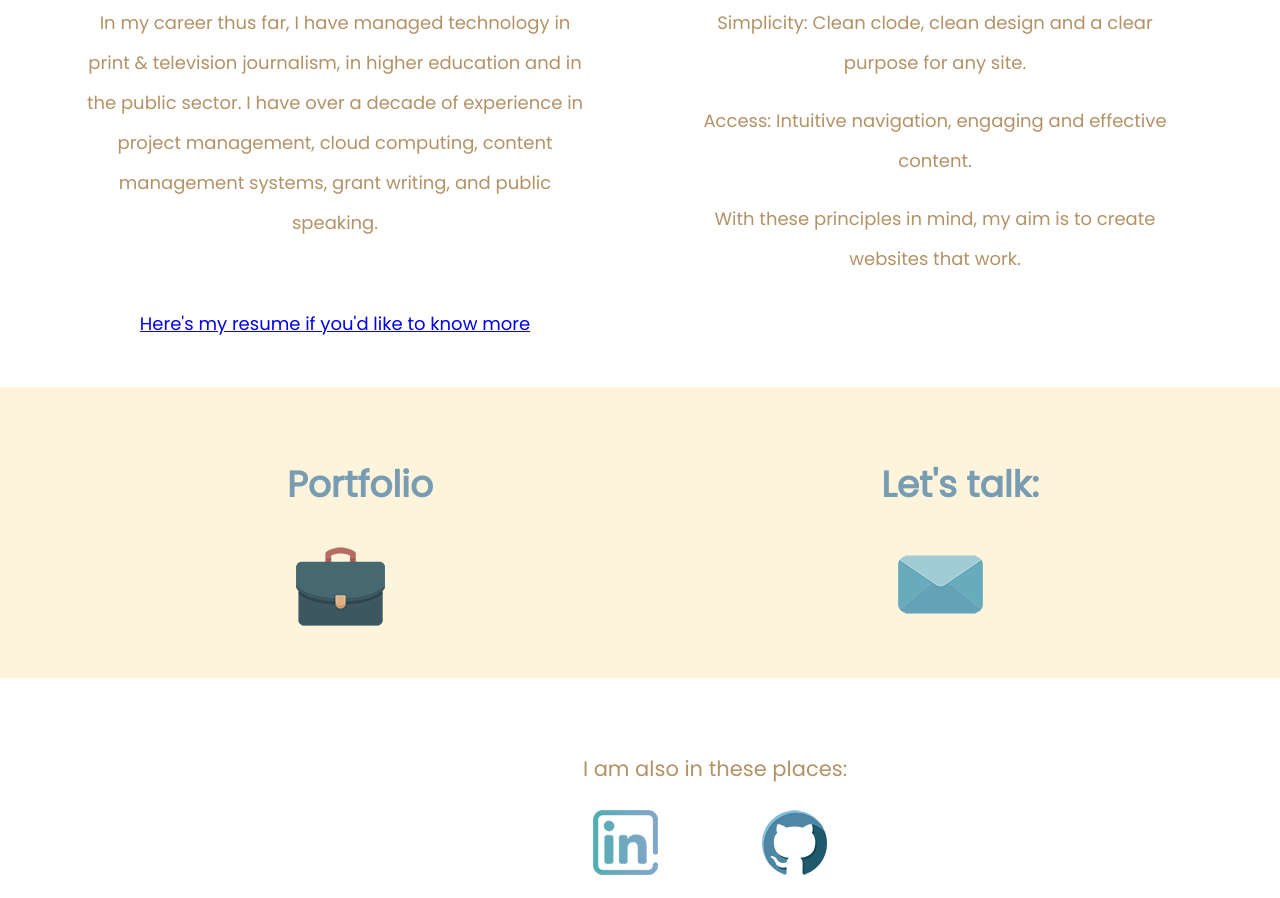
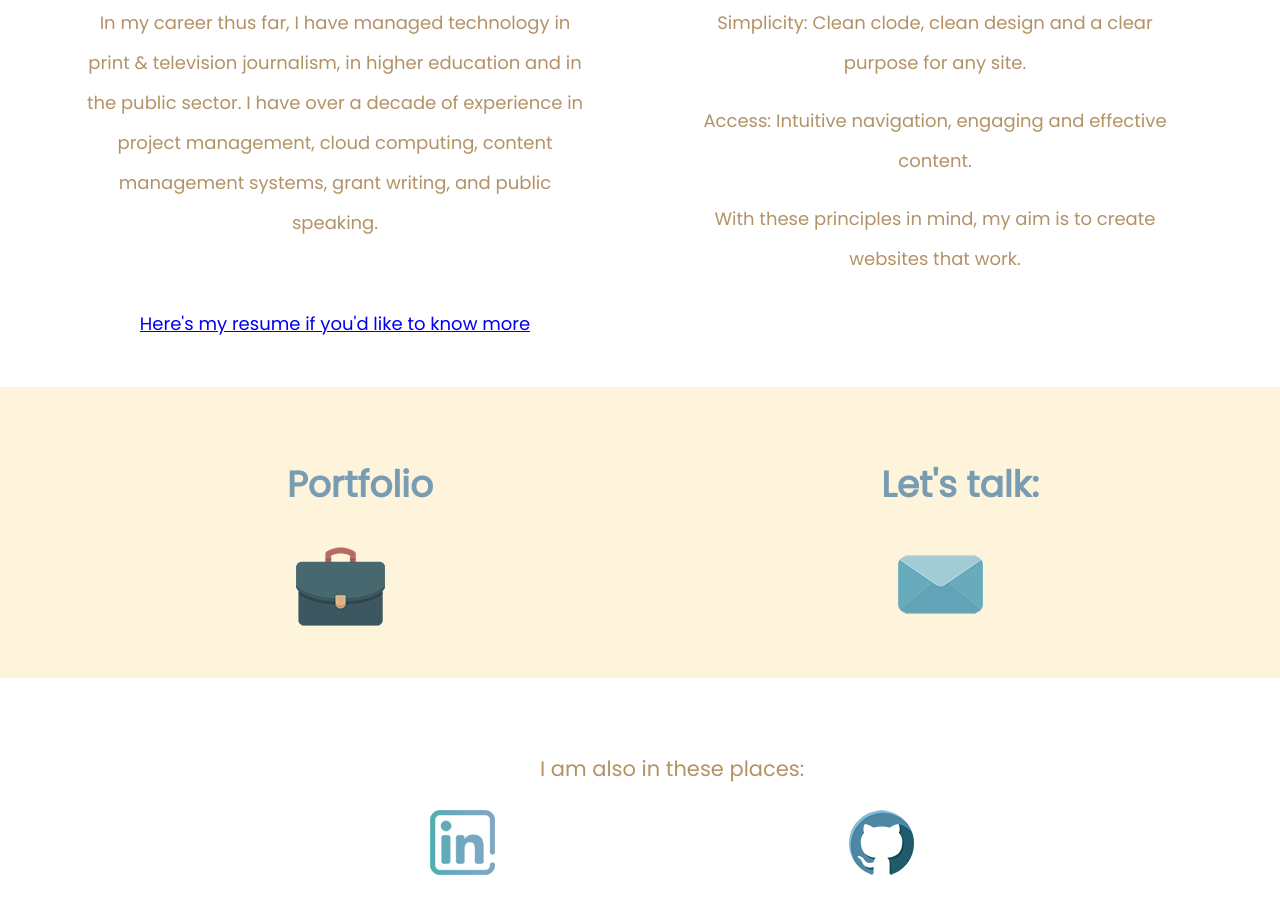
Before and after one commit to emilyalmond-stack/space-order-light, a plain HTML site: page index.html in a window 1280 px wide. Shown: the part 775-1673 px from the top of the page. Drawn offline with Linux system fonts and the light colour scheme.

Commit message:
changed padding on contact section

```diff
--- a/css/main.css
+++ b/css/main.css
@@ -123,7 +123,7 @@ nav ul li a {
 /***** CONTACT *****/
 
 #contact {
-  text-align: center;
+  text-align: left;
 }
 
 #contact .full-width {
@@ -134,7 +134,7 @@ nav ul li a {
   color: #b39266;
   font-size:21px;
   line-height:40px;
-  padding-left: 200px;
+  padding-left: 500px;
   padding-right: 50px;
   padding-top: 25px;
 }
@@ -145,5 +145,5 @@ nav ul li a {
 
 #contact ul li {
      display: inline-block;
-     padding-left: 100px;
+     padding-left: 350px;
 }
```
